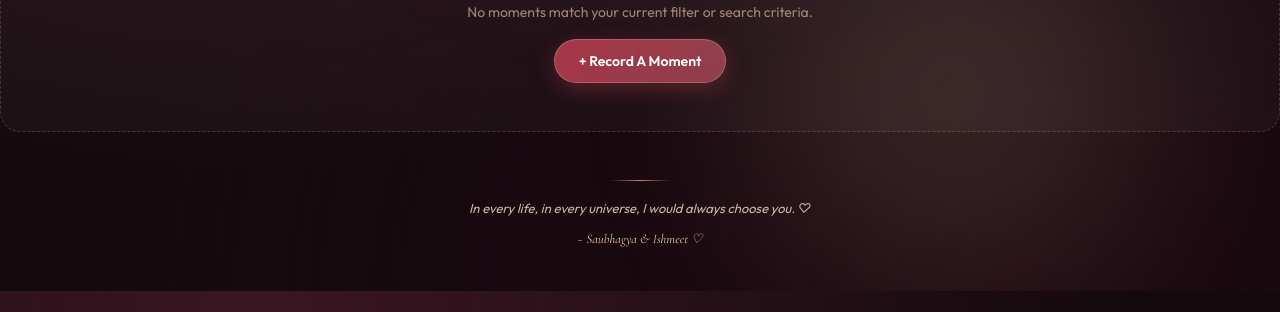
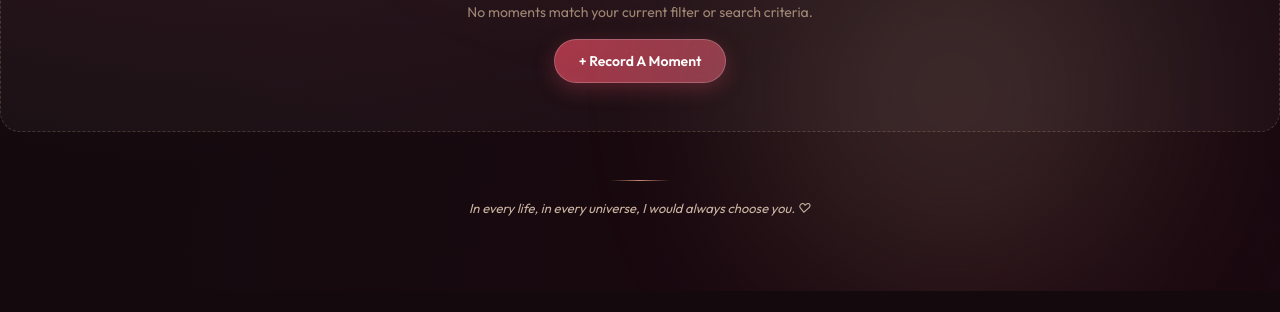
Before and after one commit to ishmeetsaubhagya-ctrl/love-journal, a website built with Vite: page index.html in a window 1280 px wide. Shown: the part 509-821 px from the top of the page. After the commit the page ends 800 px from the top, so only its background shows below. Built offline with nearby package versions, Linux system fonts and the light colour scheme; some packages are replaced by stand-ins of ours; no server answers; the database is empty; a web font is replaced by a local one.

Commit message:
Remove ~ Saubhagya & Ishmeet ♡ signature from bottom text

```diff
--- a/index.html
+++ b/index.html
@@ -63,7 +63,6 @@
   <div class="bottom-text">
     <div class="bottom-text-line"></div>
     <p data-variable="TEXT_BOTTOM"></p>
-    <p class="signature" data-variable="YOUR_NAME"></p>
   </div>
 
 
--- a/src/config/globalVariables.js
+++ b/src/config/globalVariables.js
@@ -9,7 +9,7 @@ const FONT = "handwritten";
 
 const TEXT_TOP = "Every date, every smile, and every precious moment we have shared together.";
 const TEXT_BOTTOM = "In every life, in every universe, I would always choose you. ♡";
-const YOUR_NAME = "~ Saubhagya & Ishmeet ♡";
+const YOUR_NAME = "";
 
 const CLOSED_LETTER_TEXT_TOP_LINE =
     "❤️ To My Beloved ❤️";
```
